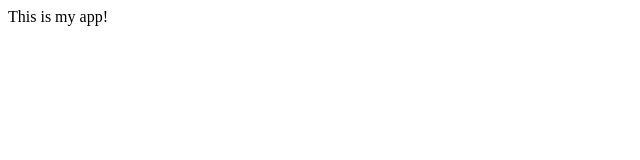
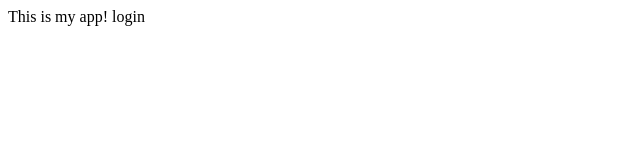
Before and after one commit to platek92/git_test-sample, a plain HTML site: page index.html in a window 1280 px wide. Shown: the full height of the page, 0-640 px from the left. Drawn offline with Linux system fonts and the light colour scheme.

Commit message:
another change login form

```diff
--- /dev/null
+++ b/dir2/app2.js
@@ -0,0 +1 @@
+console.log('lol1');
--- a/index.html
+++ b/index.html
@@ -4,5 +4,6 @@
     </head>
     <body>
         This is my app!
+        login
     </body>
 </html>
```
Also changed, not shown: log.txt (added), login.html (added).
